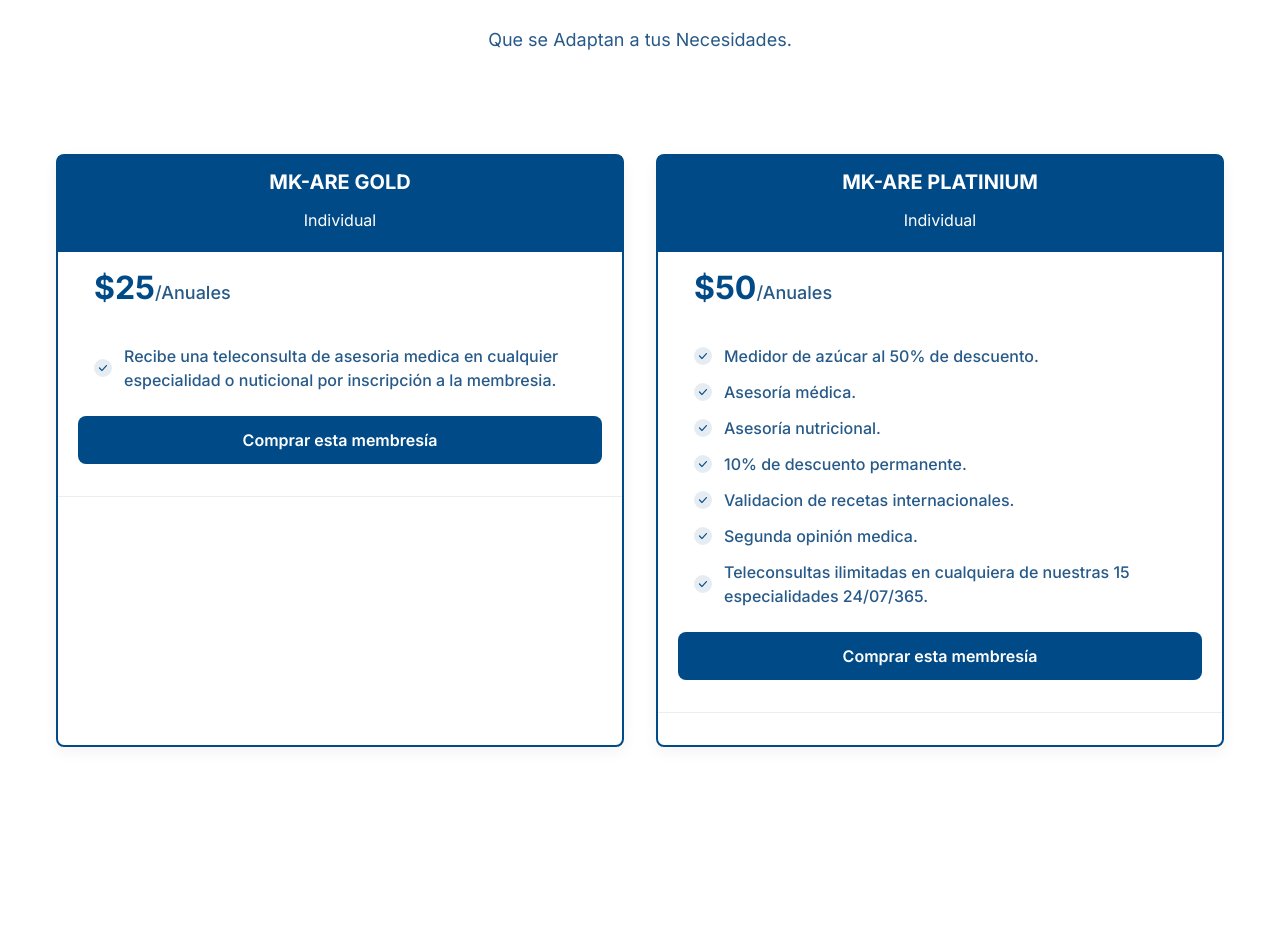
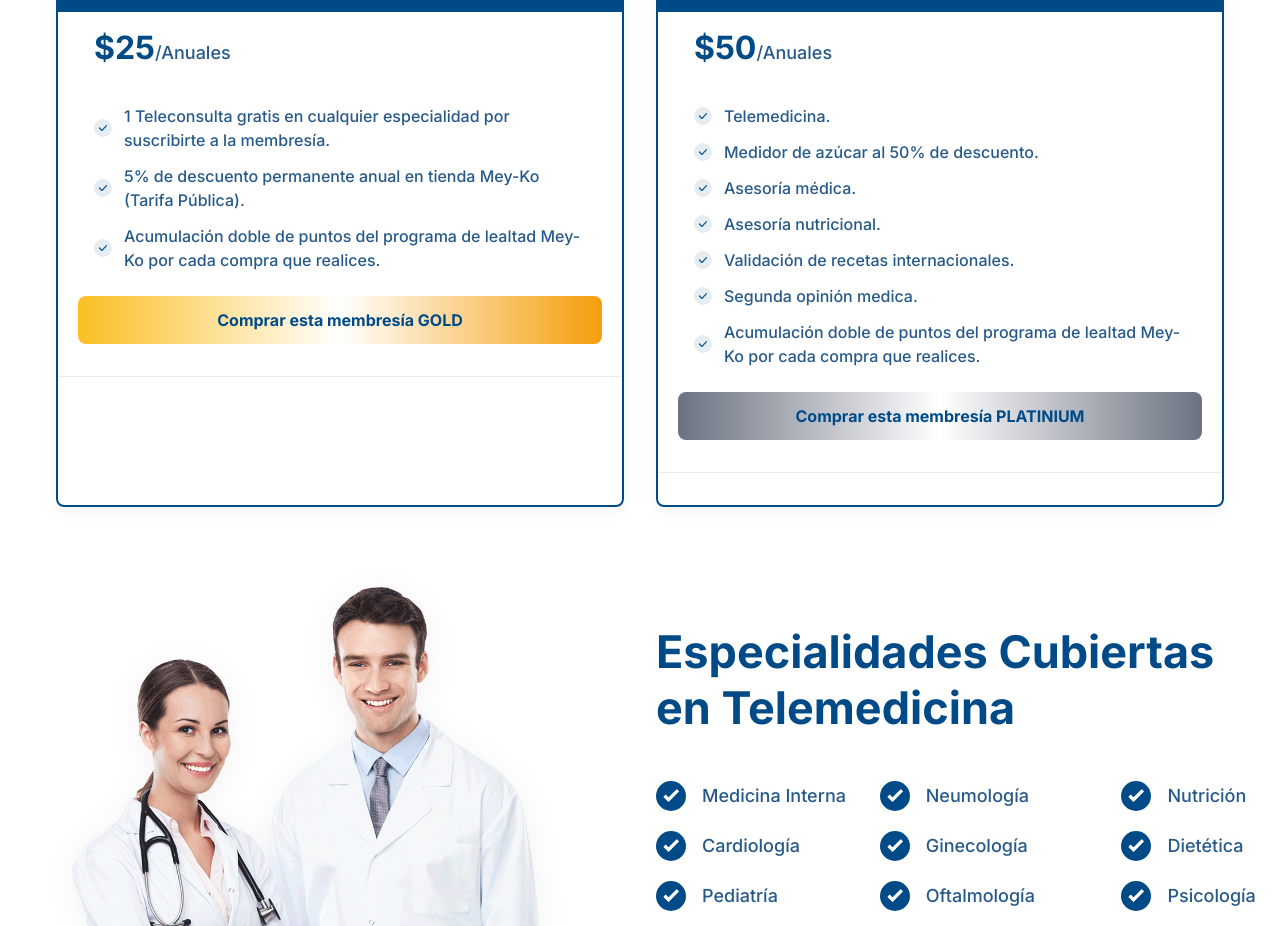
Before and after one commit to luisarl/MEY-KO-WEB, a Next.js app: page / in a window 1280 px wide. Shown: the part 1874-2800 px from the top of the page. Built offline with nearby package versions, Linux system fonts and the light colour scheme.

Commit message:
correciones formato pagina

```diff
--- a/src/components/About/AboutSectionOne.tsx
+++ b/src/components/About/AboutSectionOne.tsx
@@ -10,7 +10,7 @@ const checkIcon = (
 const AboutSectionOne = () => {
   const List = ({ text }) => (
     <p className="mb-5 flex items-center text-lg font-medium text-body-color">
-      <span className="mr-4 flex h-[30px] w-[30px] items-center justify-center rounded-md bg-primary bg-opacity-10 text-primary">
+      <span className="mr-4 flex h-[30px] w-[30px] items-center justify-center rounded-full bg-primary  text-white">
         {checkIcon}
       </span>
       {text}
@@ -18,7 +18,7 @@ const AboutSectionOne = () => {
   );
 
   return (
-    <section id="about" className="pt-16 md:pt-20 lg:pt-28">
+    <section id="about" className="pt-16 py-10 md:py-10 lg:py-10">
       <div className="container">
         <div className="-mx-4 flex flex-wrap items-center">
             <div className="w-full px-4 lg:w-1/2">
--- a/src/components/About/AboutSectionTwo.tsx
+++ b/src/components/About/AboutSectionTwo.tsx
@@ -3,7 +3,7 @@ import SectionTitle from "../Common/SectionTitle";
 
 const AboutSectionTwo = () => {
   return (
-    <section className="py-16 md:py-20 lg:py-28">
+    <section className="py-16 py-10 md:py-10 lg:py-10">
       <div className="container">
         <div className="-mx-4 flex flex-wrap items-center">
           <div className="w-full px-4 lg:w-1/2">
--- a/src/components/Features/SingleFeature.tsx
+++ b/src/components/Features/SingleFeature.tsx
@@ -5,7 +5,8 @@ const SingleFeature = ({ feature }: { feature: Feature }) => {
   return (
     <div className="w-full items-center justify-center text-center">
       <div className="wow fadeInUp" data-wow-delay=".15s">
-        <div className="mb-10 flex items-center justify-center h-[100px] w-[auto]  rounded-md bg-primary bg-opacity-10 text-primary">
+        {/* <div className="mb-10 flex items-center justify-center h-[100px] w-[auto]  rounded-md bg-primary bg-opacity-10 text-primary"> */}
+        <div className="mb-10 flex items-center justify-center h-[100px] w-[auto] text-primary">
           {icon}
         </div>
         <h3 className="mb-5 text-xl font-bold text-primary dark:text-white sm:text-2xl lg:text-xl xl:text-2xl">
--- a/src/components/Features/index.tsx
+++ b/src/components/Features/index.tsx
@@ -5,12 +5,12 @@ import featuresData from "./featuresData";
 const Features = () => {
   return (
     <>
-      <section id="features" className="py-16 md:py-20 lg:py-28">
+      <section id="features" className="py-10 md:py-10 lg:py-10">
         <div className="container">
           <SectionTitle
             title="¿Por qué elegir M-KARE?"
             paragraph=""
-            center
+
           />
 
           <div className="grid grid-cols-1 gap-x-8 gap-y-14 md:grid-cols-2 lg:grid-cols-4">
--- a/src/components/Footer/index.tsx
+++ b/src/components/Footer/index.tsx
@@ -5,7 +5,7 @@ import Link from "next/link";
 const Footer = () => {
   return (
     <>
-      <footer className="relative z-10 bg-body-color bg-opacity-20  pt-16 dark:bg-gray-dark md:pt-20 lg:pt-24">
+      <footer className="relative z-10 bg-body-color bg-opacity-20  pt-16 dark:bg-gray-dark py-10 md:py-10 lg:py-10">
         <div className="container">
           <div className="-mx-4 flex flex-wrap">
             <div className="w-full px-4 md:w-1/2 lg:w-4/12 xl:w-5/12">
@@ -243,7 +243,7 @@ const Footer = () => {
 
           <div className="h-px w-full bg-gradient-to-r from-transparent via-[#D2D8E183] to-transparent dark:via-[#959CB183]"></div>
           <div className="py-8">
-            <p className="text-center text-base text-body-color dark:text-white">
+            <p className="text-left text-base text-body-color dark:text-white">
 
               <a
                 href="mailto:ventas@meyko.com"
--- a/src/components/Pricing/PricingBox.tsx
+++ b/src/components/Pricing/PricingBox.tsx
@@ -4,8 +4,9 @@ const PricingBox = (props: {
   packageName: string;
   subtitle: string;
   children: React.ReactNode;
+  boton: any;
 }) => {
-  const { price, duration, packageName, subtitle, children } = props;
+  const { price, duration, packageName, subtitle, children, boton } = props;
 
   return (
     <div className="w-full flex">
@@ -30,9 +31,7 @@ const PricingBox = (props: {
           </div>
         <div className="px-9 py-3">{children}</div>
         <div className="mb-8 px-5 border-b border-body-color border-opacity-10 pb-8  dark:border-white dark:border-opacity-10">
-          <button className="flex w-full items-center justify-center rounded-lg bg-primary p-3 text-base font-semibold text-white transition duration-300 ease-in-out hover:bg-opacity-80 hover:shadow-signUp">
-            Comprar esta membresía
-          </button>
+          {boton}
         </div>
       </div>
     </div>
--- a/src/components/Pricing/index.tsx
+++ b/src/components/Pricing/index.tsx
@@ -8,49 +8,53 @@ const Pricing = () => {
   const [isMonthly, setIsMonthly] = useState(true);
 
   return (
-    <section id="pricing" className="relative z-10 py-16 md:py-20 lg:py-28">
+    <section id="pricing" className="relative z-10 py-10 md:py-10 lg:py-10">
       <div className="container">
         <SectionTitle
           title="Membresías"
           paragraph="Que se Adaptan a tus Necesidades."
-          center
+
           width="665px"
         />
 
         <div className="grid grid-cols-1 gap-x-8 gap-y-10 md:grid-cols-2 lg:grid-cols-2">
           <PricingBox
-            packageName="MK-ARE GOLD"
+            packageName="MK-ARE"
             price={isMonthly ? "25" : "25"}
             duration={isMonthly ? "Anuales" : "Anuales"}
-            subtitle="Individual"
+            subtitle=""
+            boton ={
+                <button className="flex w-full items-center justify-center rounded-lg bg-gradient-to-r from-amber-400 via-white to-amber-500 p-3 text-base font-bold text-primary transition duration-300 ease-in-out hover:bg-opacity-80 hover:shadow-signUp">
+                  Comprar esta membresía
+                  GOLD
+                </button>
+            }
           >
-            <OfferList text="Recibe una teleconsulta de asesoria medica en cualquier especialidad o nuticional por
-            inscripción a la membresia." status="active" />
-            {/* <OfferList text="Use with Unlimited Projects" status="active" />
-            <OfferList text="Commercial Use" status="active" />
-            <OfferList text="Email Support" status="active" />
-            <OfferList text="Lifetime Access" status="inactive" />
-            <OfferList text="Free Lifetime Updates" status="inactive" /> */}
+            <OfferList text="1 Teleconsulta gratis en cualquier especialidad  por
+            suscribirte a la membresía." status="active" />
+            <OfferList text="5% de descuento permanente anual en tienda Mey-Ko (Tarifa Pública)." status="active" />
+            <OfferList text="Acumulación doble de puntos del programa de lealtad Mey-Ko por cada compra que realices." status="active" />
           </PricingBox>
 
           <PricingBox
-            packageName="MK-ARE PLATINIUM"
+            packageName="MK-ARE"
             price={isMonthly ? "50" : "50"}
             duration={isMonthly ? "Anuales" : "Anuales"}
-            subtitle="Individual"
+            subtitle=""
+            boton={
+              <button className="flex w-full items-center justify-center rounded-lg bg-gradient-to-r from-gray-500 via-white to-gray-500 p-3 text-base font-bold text-primary transition duration-300 ease-in-out hover:bg-opacity-80 hover:shadow-signUp">
+              Comprar esta membresía
+              PLATINIUM
+            </button>
+            }
           >
+            <OfferList text="Telemedicina." status="active" />
             <OfferList text="Medidor de azúcar al 50% de descuento." status="active" />
             <OfferList text="Asesoría médica." status="active" />
             <OfferList text="Asesoría nutricional." status="active" />
-            <OfferList text="10% de descuento permanente." status="active" />
-            <OfferList text="Validacion de recetas internacionales." status="active" />
+            <OfferList text="Validación de recetas internacionales." status="active" />
             <OfferList text="Segunda opinión medica." status="active" />
-            <OfferList text="Teleconsultas ilimitadas en cualquiera de nuestras 15 especialidades 24/07/365." status="active" />
-            {/* <OfferList text="Use with Unlimited Projects" status="active" />
-            <OfferList text="Commercial Use" status="active" />
-            <OfferList text="Email Support" status="active" />
-            <OfferList text="Lifetime Access" status="inactive" />
-            <OfferList text="Free Lifetime Updates" status="inactive" /> */}
+            <OfferList text="Acumulación doble de puntos del programa de lealtad Mey-Ko por cada compra que realices." status="active" />
           </PricingBox>
 
         </div>
--- a/src/components/Testimonials/SingleTestimonial.tsx
+++ b/src/components/Testimonials/SingleTestimonial.tsx
@@ -38,7 +38,7 @@ const SingleTestimonial = ({ testimonial }: { testimonial: Testimonial }) => {
           {content}
         </p>
         <div className="mb-8 border-b border-white border-opacity-10 pb-8 dark:border-white dark:border-opacity-10">
-          <button className="flex w-full border border-white items-center justify-center rounded-md bg-primary p-3 text-base font-semibold text-white transition duration-300 ease-in-out hover:bg-opacity-80 hover:shadow-signUp">
+          <button className="flex w-full border border-white items-center justify-center rounded-lg bg-primary p-3 text-base font-semibold text-white transition duration-300 ease-in-out hover:bg-opacity-80 hover:shadow-signUp">
             {boton}
           </button>
         </div>
--- a/src/components/Testimonials/index.tsx
+++ b/src/components/Testimonials/index.tsx
@@ -38,13 +38,17 @@ const testimonialData: Testimonial[] = [
 
 const Testimonials = () => {
   return (
-    <section className="dark:bg-bg-color-dark bg-body-color bg-opacity-20 relative z-10 py-16 md:py-20 lg:py-28">
+    <section className="dark:bg-bg-color-dark bg-body-color relative z-10 py-10 md:py-10 lg:py-10">
       <div className="container">
-        <SectionTitle
-          title="Cómo acceder a tu membresia M-KARE"
-          paragraph=""
-          center
-        />
+        <div className="w-full mx-auto text-center mb-10">
+            <h2 className="mb-4 text-3xl font-bold !leading-tight text-white dark:text-white sm:text-4xl md:text-[45px]">
+              Cómo acceder a tu membresia M-KARE
+            </h2>
+            <p className="text-base !leading-relaxed text-body-color md:text-lg">
+
+            </p>
+        </div>
+
 
         <div className="grid grid-cols-1 gap-x-8 gap-y-10 md:grid-cols-2 lg:grid-cols-3">
           {testimonialData.map((testimonial) => (
```
